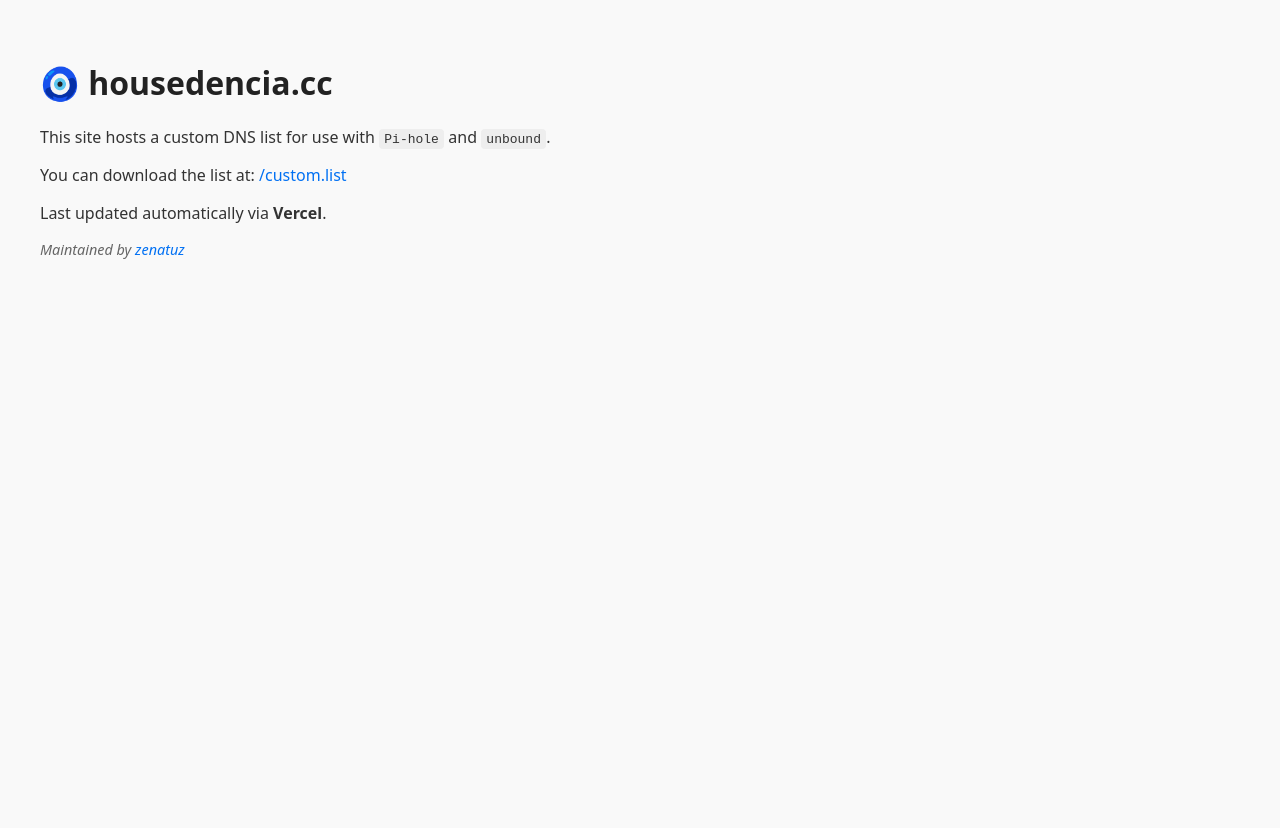
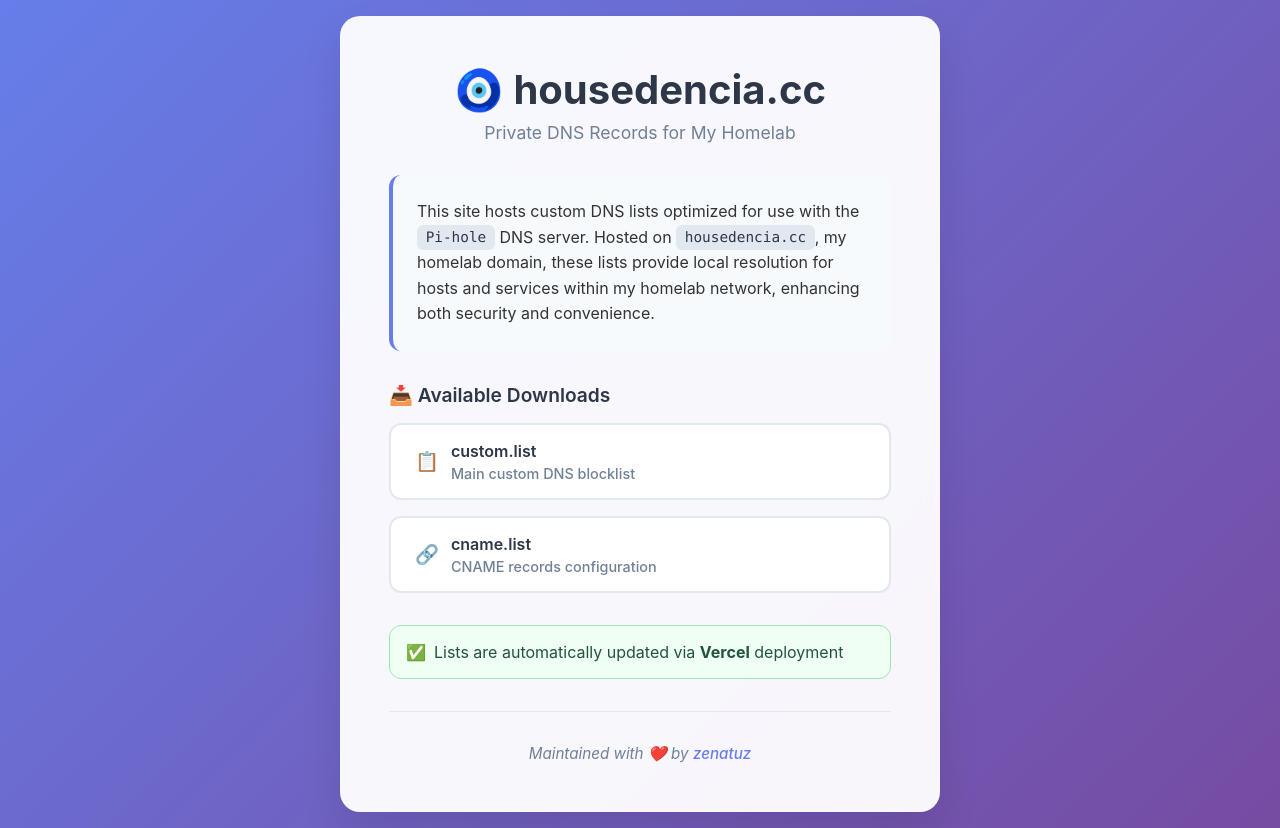
Before and after one commit to zenatuz/housedencia.cc, a plain HTML site: page public/index.html in a window 1280 px wide. Before the commit the page ends 800 px from the top, so only its background shows below. Drawn offline with Linux system fonts and the light colour scheme.

Commit message:
Merge branch 'add-cname'

```diff
--- a/public/index.html
+++ b/public/index.html
@@ -5,55 +5,215 @@
     <meta name="viewport" content="width=device-width, initial-scale=1.0" />
     <title>housedencia.cc – DNS Custom List</title>
     <style>
+      * {
+        margin: 0;
+        padding: 0;
+        box-sizing: border-box;
+      }
       body {
-        font-family: system-ui, sans-serif;
-        background-color: #f9f9f9;
-        padding: 2rem;
+        font-family: -apple-system, BlinkMacSystemFont, "Segoe UI", Roboto,
+          Oxygen, Ubuntu, Cantarell, sans-serif;
+        background: linear-gradient(135deg, #667eea 0%, #764ba2 100%);
+        min-height: 100vh;
+        display: flex;
+        align-items: center;
+        justify-content: center;
+        padding: 1rem;
         color: #333;
-        /* removed flexbox styles */
+      }
+      .container {
+        background: rgba(255, 255, 255, 0.95);
+        backdrop-filter: blur(10px);
+        border-radius: 20px;
+        padding: 3rem;
+        max-width: 600px;
+        width: 100%;
+        box-shadow: 0 20px 40px rgba(0, 0, 0, 0.1);
+        border: 1px solid rgba(255, 255, 255, 0.2);
+      }
+      .header {
+        text-align: center;
+        margin-bottom: 2rem;
       }
       h1 {
-        color: #222;
+        font-size: 2.5rem;
+        color: #2d3748;
+        margin-bottom: 0.5rem;
+        font-weight: 700;
       }
-      a {
-        color: #0070f3;
+      .subtitle {
+        color: #718096;
+        font-size: 1.1rem;
+        margin-bottom: 2rem;
+      }
+      .description {
+        background: #f7fafc;
+        padding: 1.5rem;
+        border-radius: 12px;
+        margin-bottom: 2rem;
+        border-left: 4px solid #667eea;
+      }
+      .description p {
+        margin-bottom: 1rem;
+        line-height: 1.6;
+      }
+      .description p:last-child {
+        margin-bottom: 0;
+      }
+      code {
+        background: #e2e8f0;
+        padding: 0.3em 0.6em;
+        border-radius: 6px;
+        font-family: "SF Mono", Monaco, "Cascadia Code", "Roboto Mono", Consolas,
+          monospace;
+        font-size: 0.9em;
+        color: #2d3748;
+        font-weight: 500;
+      }
+      .download-section {
+        margin-bottom: 2rem;
+      }
+      .download-title {
+        font-size: 1.2rem;
+        font-weight: 600;
+        color: #2d3748;
+        margin-bottom: 1rem;
+      }
+      .download-links {
+        display: grid;
+        gap: 1rem;
+      }
+      .download-link {
+        display: flex;
+        align-items: center;
+        padding: 1rem 1.5rem;
+        background: white;
+        border: 2px solid #e2e8f0;
+        border-radius: 12px;
+        text-decoration: none;
+        color: #2d3748;
+        transition: all 0.3s ease;
+        font-weight: 500;
+      }
+      .download-link:hover {
+        border-color: #667eea;
+        background: #f7fafc;
+        transform: translateY(-2px);
+        box-shadow: 0 8px 25px rgba(102, 126, 234, 0.15);
         text-decoration: none;
       }
-      a:hover {
+      .download-icon {
+        margin-right: 0.75rem;
+        font-size: 1.2rem;
+      }
+      .download-info {
+        flex: 1;
+      }
+      .download-name {
+        font-weight: 600;
+        margin-bottom: 0.25rem;
+      }
+      .download-desc {
+        font-size: 0.9rem;
+        color: #718096;
+      }
+      .status {
+        background: #f0fff4;
+        border: 1px solid #9ae6b4;
+        color: #22543d;
+        padding: 1rem;
+        border-radius: 12px;
+        margin-bottom: 2rem;
+        display: flex;
+        align-items: center;
+        gap: 0.5rem;
+      }
+      .status-icon {
+        color: #38a169;
+      }
+      footer {
+        text-align: center;
+        padding-top: 2rem;
+        border-top: 1px solid #e2e8f0;
+        color: #718096;
+        font-size: 0.95rem;
+      }
+      footer a {
+        color: #667eea;
+        text-decoration: none;
+        font-weight: 500;
+        transition: color 0.3s ease;
+      }
+      footer a:hover {
+        color: #5a67d8;
         text-decoration: underline;
       }
-      code {
-        background: #eee;
-        padding: 0.2em 0.4em;
-        border-radius: 4px;
-        font-family: monospace;
+      @media (max-width: 640px) {
+        .container {
+          padding: 2rem 1.5rem;
+          margin: 1rem;
         }
-      footer {
-        margin-top: 1rem; /* small spacing */
-        font-size: 0.9rem;
-        color: #666;
+        h1 {
+          font-size: 2rem;
+        }
+        .subtitle {
+          font-size: 1rem;
+        }
       }
     </style>
   </head>
   <body>
+    <div class="container">
+      <div class="header">
         <h1>🧿 housedencia.cc</h1>
+        <p class="subtitle">Private DNS Records for My Homelab</p>
+      </div>
+      <div class="description">
         <p>
-      This site hosts a custom DNS list for use with <code>Pi-hole</code> and
-      <code>unbound</code>.
+          This site hosts custom DNS lists optimized for use with the
+          <code>Pi-hole</code> DNS server. Hosted on
+          <code>housedencia.cc</code>, my homelab domain, these lists provide
+          local resolution for hosts and services within my homelab network,
+          enhancing both security and convenience.
         </p>
-    <p>You can download the list at: <a href="/custom.list">/custom.list</a></p>
-    <p>Last updated automatically via <strong>Vercel</strong>.</p>
-
+      </div>
+      <div class="download-section">
+        <h2 class="download-title">📥 Available Downloads</h2>
+        <div class="download-links">
+          <a href="/custom.list" class="download-link">
+            <span class="download-icon">📋</span>
+            <div class="download-info">
+              <div class="download-name">custom.list</div>
+              <div class="download-desc">Main custom DNS blocklist</div>
+            </div>
+          </a>
+          <a href="/cname.list" class="download-link">
+            <span class="download-icon">🔗</span>
+            <div class="download-info">
+              <div class="download-name">cname.list</div>
+              <div class="download-desc">CNAME records configuration</div>
+            </div>
+          </a>
+        </div>
+      </div>
+      <div class="status">
+        <span class="status-icon">✅</span>
+        <span
+          >Lists are automatically updated via
+          <strong>Vercel</strong> deployment</span
+        >
+      </div>
       <footer>
-      <em
-        >Maintained by
+        <em>
+          Maintained with ❤️ by
           <a
             href="https://github.com/zenatuz"
             target="_blank"
             rel="noopener noreferrer"
             >zenatuz</a
-        ></em
           >
+        </em>
       </footer>
+    </div>
   </body>
 </html>
```
Also changed, not shown: 2 other files. Lines whose indentation alone changed are shown as unchanged.
